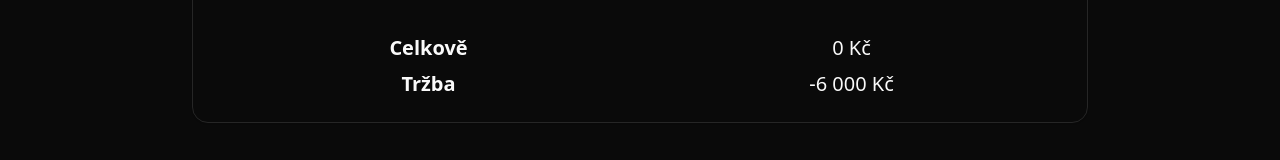
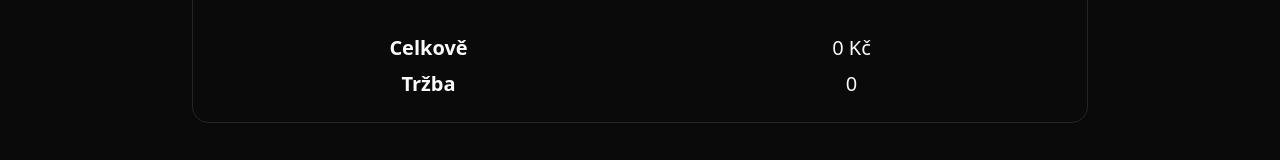
Before and after one commit to juskevic/vycetka-web-v2, a Next.js app: page /vycetka in a window 1280 px wide. Shown: the part 899-1059 px from the top of the page. Built offline with nearby package versions, Linux system fonts and the light colour scheme.

Commit message:
Refactor total and revenue calculation
Renamed states for better readability and consolidated logic to handle Euro contributions separately. Disabled the Euro display switch component, ensuring consistent currency calculations and display.

```diff
--- a/src/app/vycetka/components/header.tsx
+++ b/src/app/vycetka/components/header.tsx
@@ -69,6 +69,7 @@ export default function VycetkaHeader() {
                                         Zobrazit zvlášť Euro v tržbě
                                     </Label>
                                     <Switch
+                                        disabled
                                         id="display-euro"
                                         checked={settings.displayEuroSeparately}
                                         onCheckedChange={(checked) =>
--- a/src/app/vycetka/page.tsx
+++ b/src/app/vycetka/page.tsx
@@ -30,22 +30,19 @@ export default function BankNoteCalculator() {
     ];
 
     const [denominations, setDenominations] = useState<Denomination[]>(initialDenominations);
-    const [total, setTotal] = useState(0);
-    const [revenue, setRevenue] = useState(0);
+    const [totalSum, setTotalSum] = useState(0);
 
     useEffect(() => {
-        const euroRate = parseFloat(settings.euroRate) || 1;
+        const euroRate = parseFloat(settings.euroRate) || 1; // Use Euro rate from settings
         const euroValue = denominations.find((d) => d.value === "€")?.count || 0;
         const euroContribution = euroValue * euroRate;
 
         const newTotal = denominations.reduce((acc, curr) => {
-            if (curr.value === "€") return acc;
+            if (curr.value === "€") return acc; // Skip Euro here; it's added separately
             return acc + (typeof curr.value === "number" ? curr.value : 0) * curr.count;
-        }, euroContribution);
+        }, euroContribution); // Include the Euro contribution separately here
 
-        const initialDeposit = parseInt(settings.initialDeposit || "6000", 10);
-        setTotal(newTotal);
-        setRevenue(newTotal - euroContribution - initialDeposit);
+        setTotalSum(newTotal); // Total includes Euro contribution
     }, [denominations, settings]);
 
     const formatCurrency = (value: number) => {
@@ -99,16 +96,16 @@ export default function BankNoteCalculator() {
                 <div className="mt-6 space-y-2 text-xl">
                     <div className="flex text-center justify-evenly">
                         <span className="font-semibold w-1/2">Celkově</span>
-                        <span className="w-1/2">
-                            {formatCurrency(total)}
-                        </span>
+                        <span className="w-1/2">{formatCurrency(totalSum)}</span> {/* Includes Euro */}
                     </div>
                     <div className="flex text-center justify-evenly">
                         <span className="font-semibold w-1/2">Tržba</span>
                         <span className="w-1/2">
-                            {totalEuro > 0
-                                ? `${formatCurrency(revenue)} + ${totalEuro} €`
-                                : `${formatCurrency(revenue)}`}
+                            {totalSum <= parseInt(settings.initialDeposit)
+                                ? "0"
+                                : totalEuro > 0
+                                    ? `${formatCurrency(totalSum - parseInt(settings.initialDeposit) - totalEuro * parseFloat(settings.euroRate))} + ${totalEuro} €`
+                                    : `${formatCurrency(totalSum - parseInt(settings.initialDeposit))}`}
                         </span>
                     </div>
                 </div>
```
